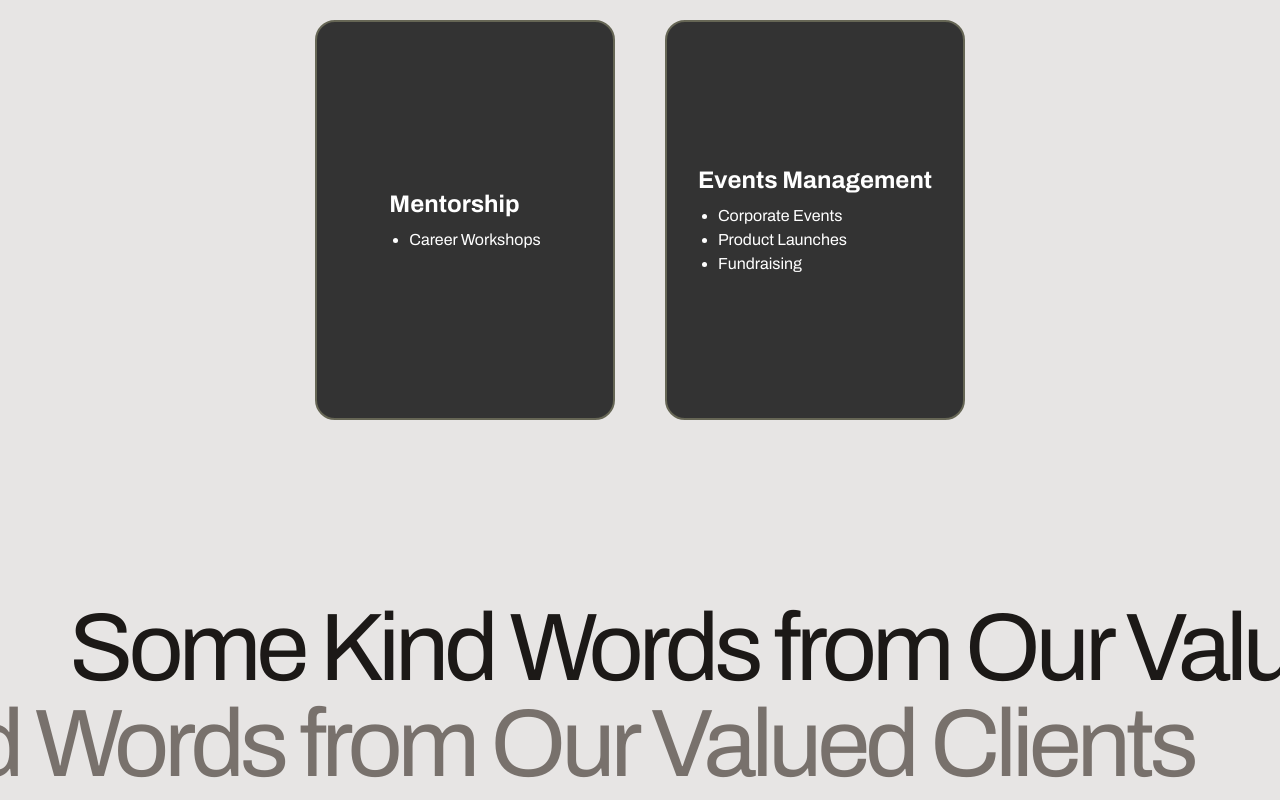
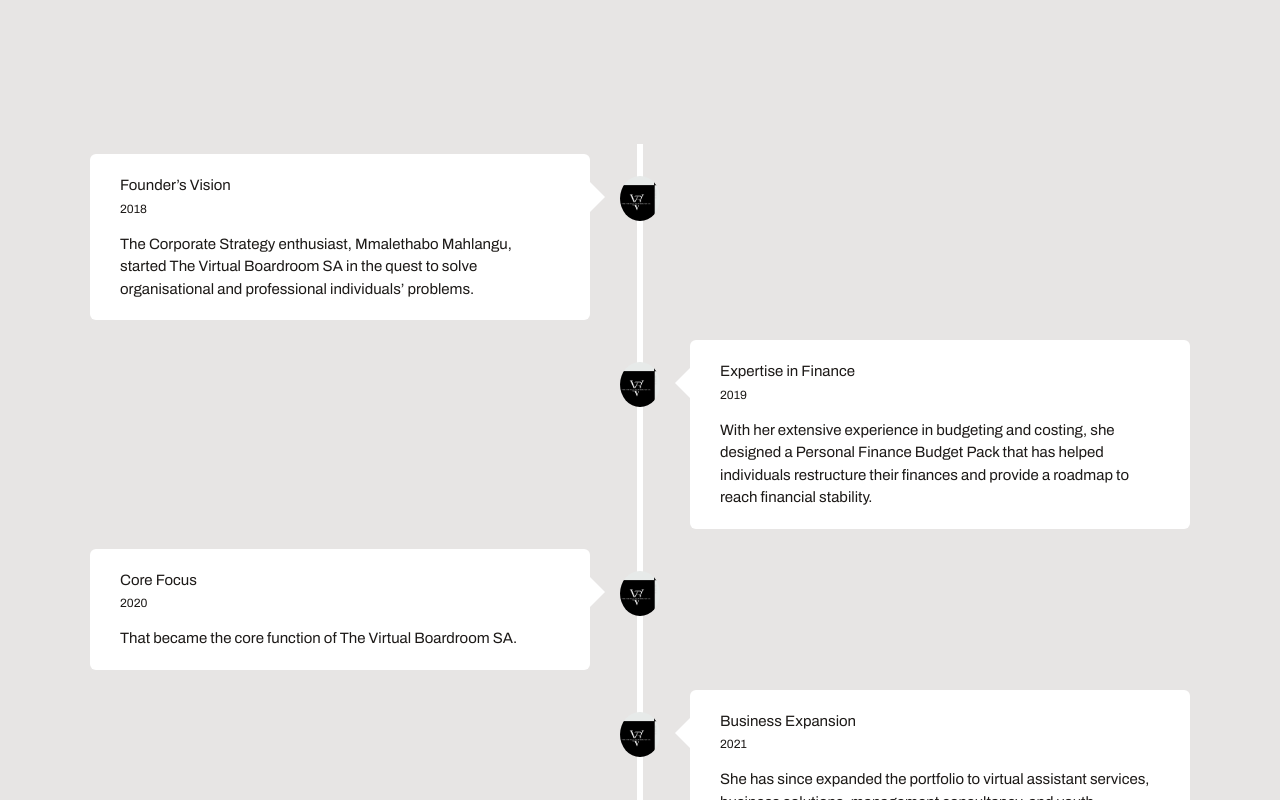
Before and after one commit to Sekwaticode/virtualboardroomsa, a Next.js app: page / in a window 1280 px wide. Shown: the part 4788-5588 px from the top of the page. Built offline with nearby package versions, Linux system fonts and the light colour scheme.

Commit message:
Company History setup

```diff
--- a/src/app/page.tsx
+++ b/src/app/page.tsx
@@ -4,6 +4,8 @@ import Intro from "@/sections/Intro";
 import Objectives from "@/components/Objectives";
 import Testimonials from "@/sections/Testimonials";
 import BoxGrid from "@/components/BoxGrid";
+import CompanyHistory from "@/components/History";
+
 import FAQs from "@/sections/FAQs";
 import Footer from "@/sections/Footer";
 
@@ -14,6 +16,7 @@ export default function Home() {
       <Hero />
       <Intro />
       <Objectives />
+      <CompanyHistory/>
       <BoxGrid />
       <Testimonials />
       <FAQs />
--- /dev/null
+++ b/src/components/History.js
@@ -0,0 +1,87 @@
+"use client";
+import { useInView, useAnimate, stagger } from "motion/react";
+import { useEffect } from "react";
+import Image from "next/image";
+import styles from "./History.module.css";
+import logo from "@/assets/images/logo.png";
+
+const History = () => {
+    const [scope, animate] = useAnimate();
+    const inView = useInView(scope, {
+        once: true, // Ensures animation only runs once
+    });
+
+    useEffect(() => {
+        if (inView && scope.current) {
+            animate(
+                scope.current.querySelectorAll(`.${styles.textBox}`), // Fix selector for CSS Modules
+                { transform: "translateY(0%)", opacity: 1 },
+                { duration: 0.5, delay: stagger(0.2) }
+            );
+        }
+    }, [inView, animate, scope]);
+
+    return (
+        <div ref={scope} className={styles.historyContainer}>
+            <div className={styles.timeline}>
+                {[
+                    {
+                        year: "2018",
+                        title: "Founder’s Vision",
+                        text: "The Corporate Strategy enthusiast, Mmalethabo Mahlangu, started The Virtual Boardroom SA in the quest to solve organisational and professional individuals’ problems.",
+                        position: "left",
+                    },
+                    {
+                        year: "2019",
+                        title: "Expertise in Finance",
+                        text: "With her extensive experience in budgeting and costing, she designed a Personal Finance Budget Pack that has helped individuals restructure their finances and provide a roadmap to reach financial stability.",
+                        position: "right",
+                    },
+                    {
+                        year: "2020",
+                        title: "Core Focus",
+                        text: "That became the core function of The Virtual Boardroom SA.",
+                        position: "left",
+                    },
+                    {
+                        year: "2021",
+                        title: "Business Expansion",
+                        text: "She has since expanded the portfolio to virtual assistant services, business solutions, management consultancy, and youth development.",
+                        position: "right",
+                    },
+                    {
+                        year: "2021",
+                        title: "Service Availability",
+                        text: "The services of The Virtual Boardroom SA are available nationwide virtually and semi in-contact.",
+                        position: "left",
+                    },
+                    {
+                        year: "2022",
+                        title: "Cost-Effective Solutions",
+                        text: "This allows companies to take advantage of limiting the cost of human capital.",
+                        position: "right",
+                    },
+                ].map((item, index) => (
+                    <div
+                        key={index}
+                        className={`${styles.container} ${
+                            item.position === "left" ? styles.leftContainer : styles.rightContainer
+                        }`}
+                    >
+                        <Image src={logo} alt="Company Logo" />
+                        <div className={styles.textBox}>
+                            <h2>{item.title}</h2>
+                            <small>{item.year}</small>
+                            <p>{item.text}</p>
+                            <span
+                                className={item.position === "left" ? styles.leftArrow : styles.rightArrow}
+                            ></span>
+                        </div>
+                    </div>
+                ))}
+            </div>
+        </div>
+    );
+};
+
+export default History;
--- /dev/null
+++ b/src/components/History.module.css
@@ -0,0 +1,185 @@
+
+
+.timeline {
+    position: relative;
+    max-width: 1200px;
+    margin: 100px auto;
+}
+
+.container {
+    padding: 10px 50px;
+    position: relative;
+    width: 50%;
+    animation: movedown 1s linear forwards;
+    opacity: 0;
+}
+
+@keyframes movedown {
+    0% {
+
+        opacity: 1;
+        transform: translateY(-30px);
+    }
+
+    100% {
+        opacity: 1;
+        transform: rotateY(0px);
+    }
+
+}
+
+.container :nth-child(1) {
+    animation-delay: 0s;
+}
+
+.container:nth-child(2) {
+    animation-delay: 1s;
+}
+
+.container:nth-child(3) {
+    animation-delay: 2s;
+}
+
+.container:nth-child(4) {
+    animation-delay: 3s;
+}
+
+.container:nth-child(5) {
+    animation-delay: 4s;
+}
+
+.container:nth-child(6) {
+    animation-delay: 5s;
+}
+
+
+
+.textBox {
+    padding: 20px 30px;
+    background: #fff;
+    position: relative;
+    border-radius: 6px;
+    font-size: 15px;
+
+}
+
+.leftContainer {
+    left: 0;
+}
+
+.rightContainer {
+    left: 50%;
+}
+
+.container img {
+    position: absolute;
+    width: 40px;
+    border-radius: 50%;
+    right: -20px;
+    top: 32px;
+}
+
+.rightContainer img {
+    left: -20px;
+}
+
+.timeline::after {
+    content: '';
+    position: absolute;
+    width: 6px;
+    height: 100%;
+    background: #fff;
+    top: 0;
+    left: 50%;
+    margin-left: -3px;
+    z-index: -1;
+    animation: moveline 6s linear forwards;
+}
+
+@keyframes moveline {
+    0% {
+        height: 0;
+    }
+
+    100% {
+        height: 100%;
+    }
+}
+
+.textBox h2 {
+    font-weight: inline-block;
+    margin: bottom;
+}
+
+.textBox small {
+    display: inline-block;
+    margin-bottom: 15px;
+
+}
+
+.leftArrow {
+    height: 0;
+    width: 0;
+    position: absolute;
+    top: 28px;
+    z-index: 1;
+    border-top: 15px solid transparent;
+    border-bottom: 15px solid transparent;
+    border-left: 15px solid #fff;
+    right: -15px;
+}
+
+.rightArrow {
+    height: 0;
+    width: 0;
+    position: absolute;
+    top: 28px;
+    z-index: 1;
+    border-top: 15px solid transparent;
+    border-bottom: 15px solid transparent;
+    border-right: 15px solid #fff;
+    left: -15px;
+}
+
+@media screen and (max-width: 600px) {
+    .timeline {
+        margin: 50px auto;
+    }
+
+    .timeline::after {
+        left: 31px;
+    }
+
+    .container {
+        width: 100%;
+        padding-left: 80px;
+        padding-right: 25px;
+    }
+
+    .textBox {
+        font-size: 13px;
+    }
+
+    .textBox small {
+        margin-bottom: 10px;
+    }
+
+    .rightContainer {
+        left: 0;
+
+
+    }
+
+    .leftContainer img,
+    .rightContainer img {
+        left: 10px;
+
+    }
+
+    .leftContainer-arrow,
+    .rightContainer-arrow {
+        border-right: 15px solid #fff;
+        border-left: 0;
+        left: -15px;
+    }
+}
--- a/src/components/Objectives.js
+++ b/src/components/Objectives.js
@@ -5,12 +5,15 @@ import styles from "./Objectives.module.css";
 const Objectives = () => {
     return (
         <div className="">
+            <h1
+                className="text-5xl md:text-6xl lg:text-7xl mt-40 md:mt-0 justify-center"
+                F              > Mission, Vision, Values</h1>
             <div className={styles.container}>
                 <div className={styles.card}>
                     <div className={`${styles.face} ${styles.face1}`}>
                         <div className={styles.content}>
                             {/* <h3>Mission</h3> */}
-                            <p>Our mission is to support organisations
+                            <p>Our mission is to support organizations
                                 and professionals to leverage their full
                                 potential and unlock their growth and
                                 development.
@@ -59,6 +62,52 @@ const Objectives = () => {
                     </div>
                 </div>
             </div>
+            <h1
+                className="text-5xl md:text-6xl lg:text-7xl mt-40 md:mt-0 justify-center"
+                F              > Goals and Objectives</h1>
+            <div className={styles.container}>
+                <div className={styles.card}>
+                    <div className={`${styles.face} ${styles.face1}`}>
+                        <div className={styles.content}>
+                            {/* <h3>Mission</h3> */}
+                            <p>We are centred in growing long
+                                lasting client relationships
+                                through research, identifying
+                                and launching additional
+                                services aligned with our current
+                                and potential clients
+                            </p>
+                        </div>
+                    </div>
+                    <div className={`${styles.face} ${styles.face2}`}>
+                        <div className={styles.content}>
+                            <h3>Growth</h3>
+                            {/* <p>More info about the design...</p> */}
+                        </div>
+                    </div>
+                </div>
+
+                <div className={styles.card}>
+                    <div className={`${styles.face} ${styles.face1}`}>
+                        <div className={styles.content}>
+                            {/* <h3>Vision</h3> */}
+                            <p>We improve loyalty and build
+                                social proof by ensuring that
+                                clients’ needs, preferences, and
+                                expectations are met.
+                            </p>
+                        </div>
+                    </div>
+                    <div className={`${styles.face} ${styles.face2}`}>
+                        <div className={styles.content}>
+                            <h3>Client Satisfaction</h3>
+                            {/* <p>More info about the code...</p> */}
+                        </div>
+                    </div>
+                </div>
+
+
+            </div>
         </div>
     );
 };
```
